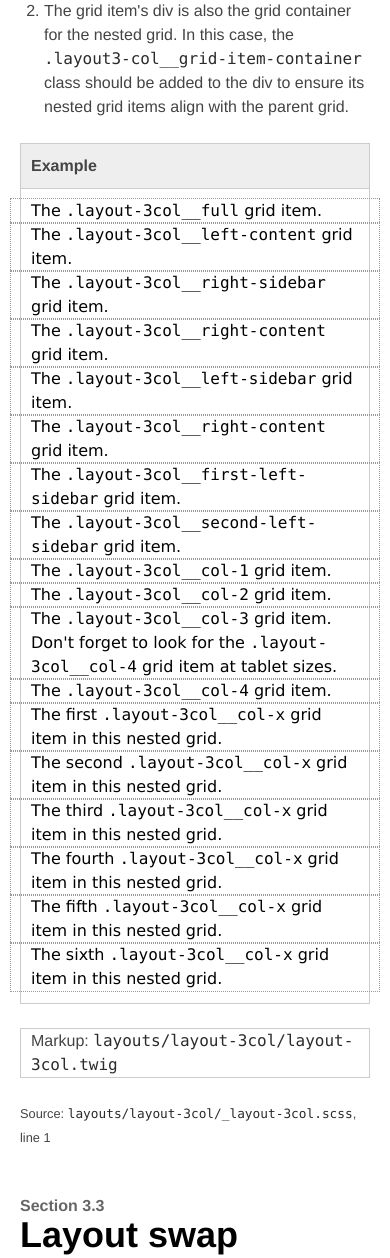
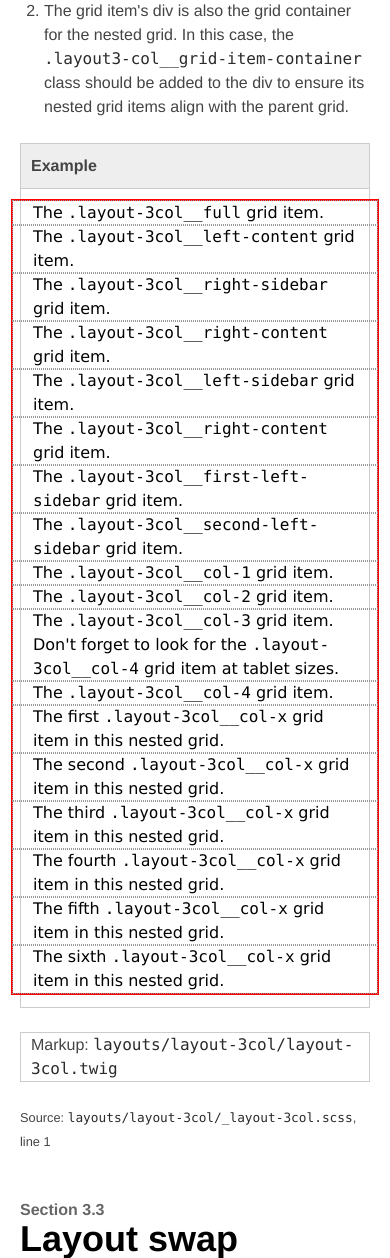
Before and after one commit to Antfen/acme-festival, a PHP site: page /example/sites/all/themes/acme_theme/styleguide/section-layouts.html in a window 390 px wide. Shown: the part 3127-4385 px from the top of the page. Run offline with PHP 8.4, Linux system fonts and the light colour scheme; style sheets or scripts are compiled from the project's sources.

Commit message:
Test styling to identify mobile

```diff
--- a/sites/all/themes/acme_theme/css/styles.css
+++ b/sites/all/themes/acme_theme/css/styles.css
@@ -688,6 +688,12 @@ th {
   clear: both;
 }
 
+@media screen and (max-width: 700px) {
+  .layout-3col {
+    border: red 2px solid;
+  }
+}
+
 .layout-center {
   padding-left: 20px;
   padding-right: 20px;
--- a/sites/all/themes/acme_theme/sass/layouts/layout-3col/_layout-3col.scss
+++ b/sites/all/themes/acme_theme/sass/layouts/layout-3col/_layout-3col.scss
@@ -160,3 +160,14 @@
     @include zen-grid-container($context: grid-item);
   }
 }
+
+@media screen and (max-width:700px) {
+
+
+
+  .layout-3col {
+    border: red 2px solid;
+  }
+
+
+}
```
Also changed, not shown: 1 other file.
